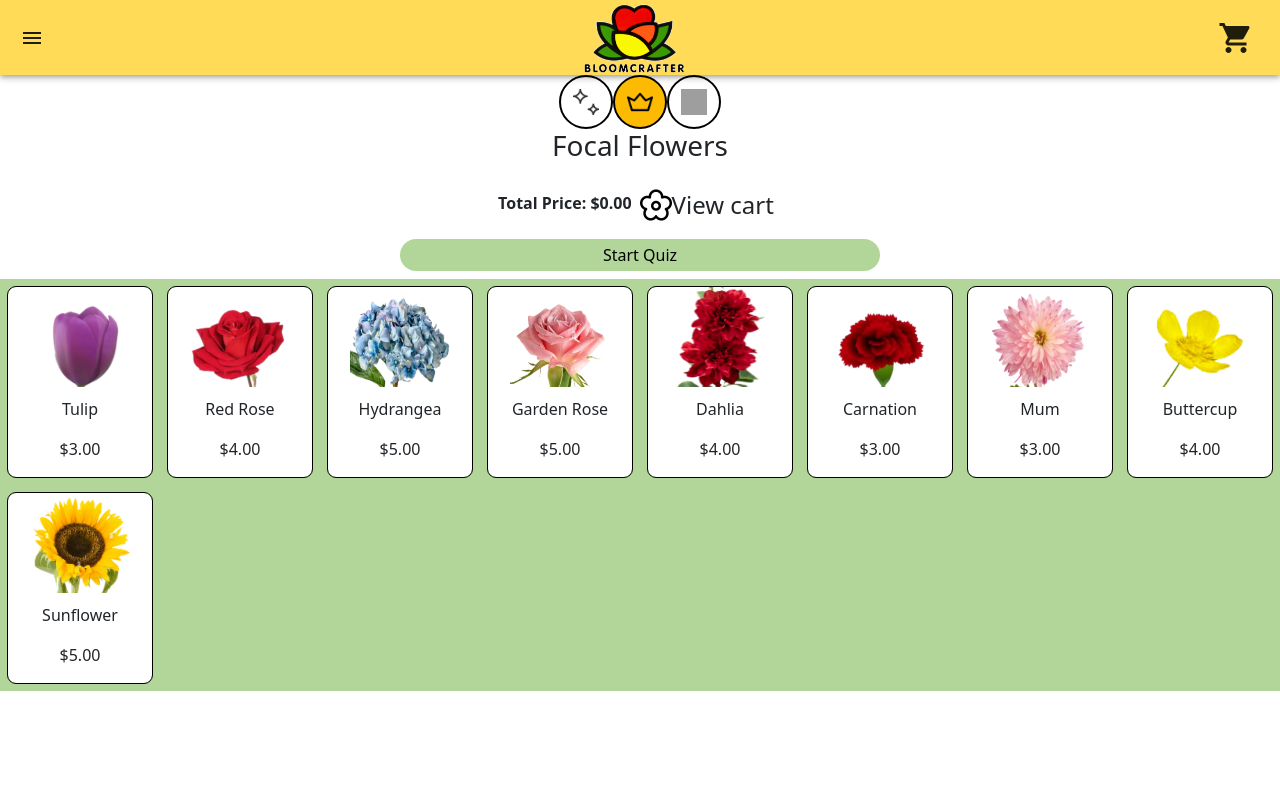
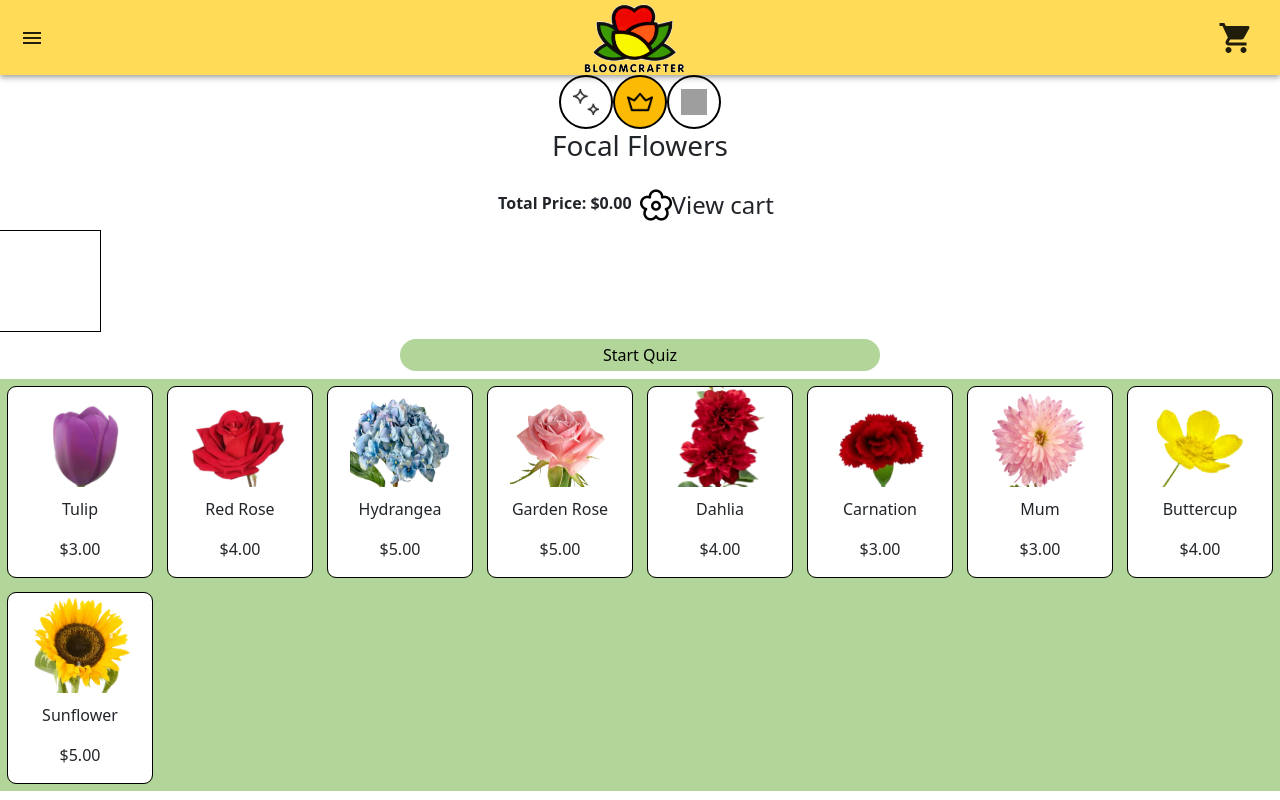
Before and after one commit to 394-w24/BloomCraft2, a React (Vite) app: page / in a window 1280 px wide. Built offline with nearby package versions, Linux system fonts and the light colour scheme; grey boxes are pictures that could not be loaded.

Commit message:
some concept css styling

```diff
--- a/src/components/VisualBouquet.css
+++ b/src/components/VisualBouquet.css
@@ -0,0 +1,56 @@
+.visual-bouquet {
+    position: relative;
+    display: flex;
+    width: 100px;
+    height: 100px;
+    outline: 1px solid black;
+}
+.focal-flowers {
+    position: relative;
+    width: 200px; /* Adjust the width as needed */
+    height: 200px; /* Adjust the height as needed */
+  }
+
+  .focal-flowers img {
+    position: absolute;
+    width: 100%;
+    height: auto;
+  }
+
+  .focal-flowers img:nth-child(1) {
+    top: 0;
+    left: 0;
+    z-index: 2;
+  }
+
+  .focal-flowers img:nth-child(2) {
+    top: 25%;
+    left: 0;
+    transform: translateY(-50%);
+    z-index: 2;
+  }
+
+  .focal-flowers img:nth-child(3) {
+    top: 0;
+    right: 0;
+    transform: translateX(50%);
+    z-index: 2;}
+
+  .filler-flowers {
+    position: relative;
+    width: 200px; /* Adjust the width as needed */
+    height: 200px; /* Adjust the height as needed */
+  }
+
+  .filler-flowers img {
+    position: absolute;
+    width: 100%;
+    height: auto;
+  }
+
+  .filler-flowers img:nth-child(3) {
+    bottom: 0;
+    right: 50%;
+    transform: translateX(50%);
+    z-index: 1;
+  }
```
